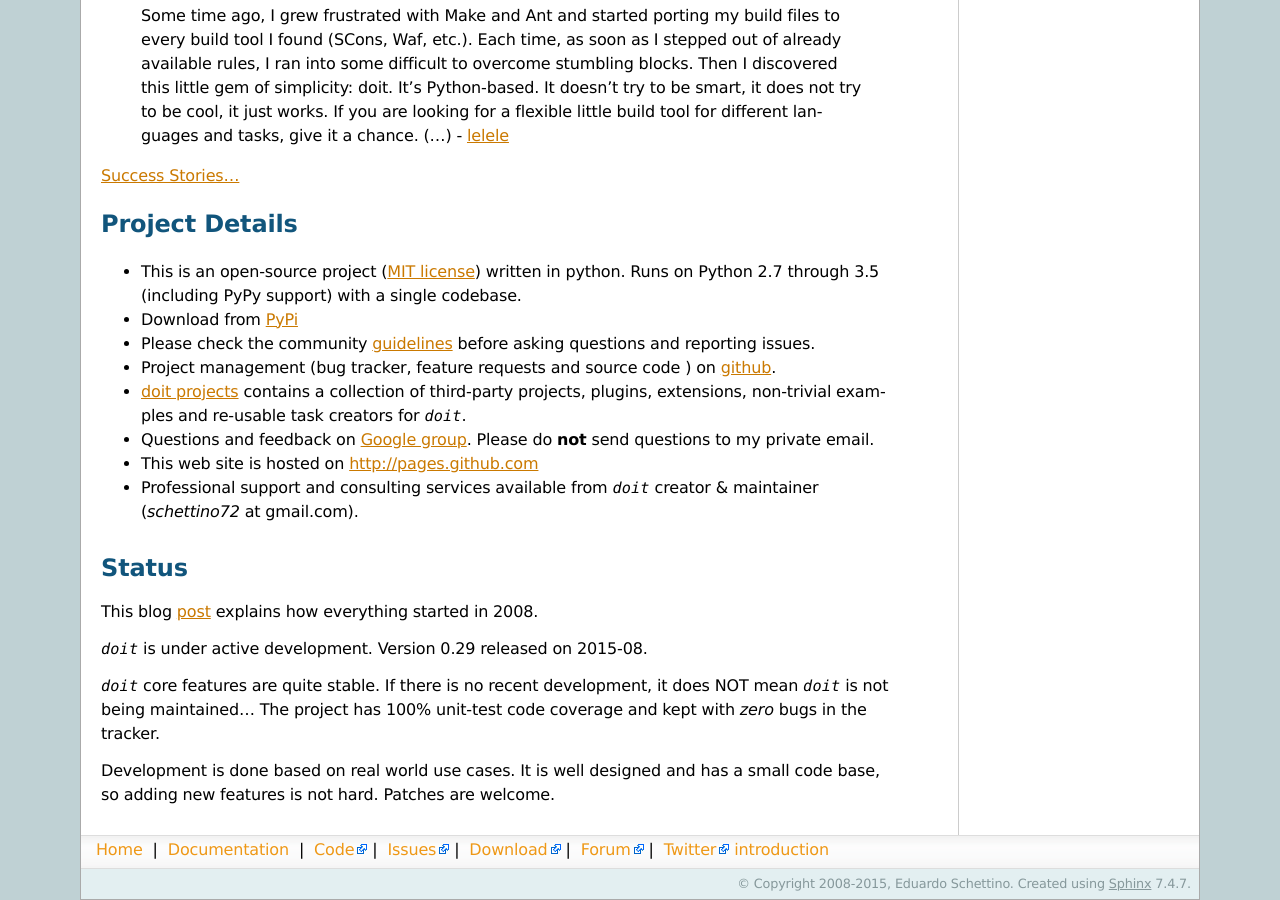
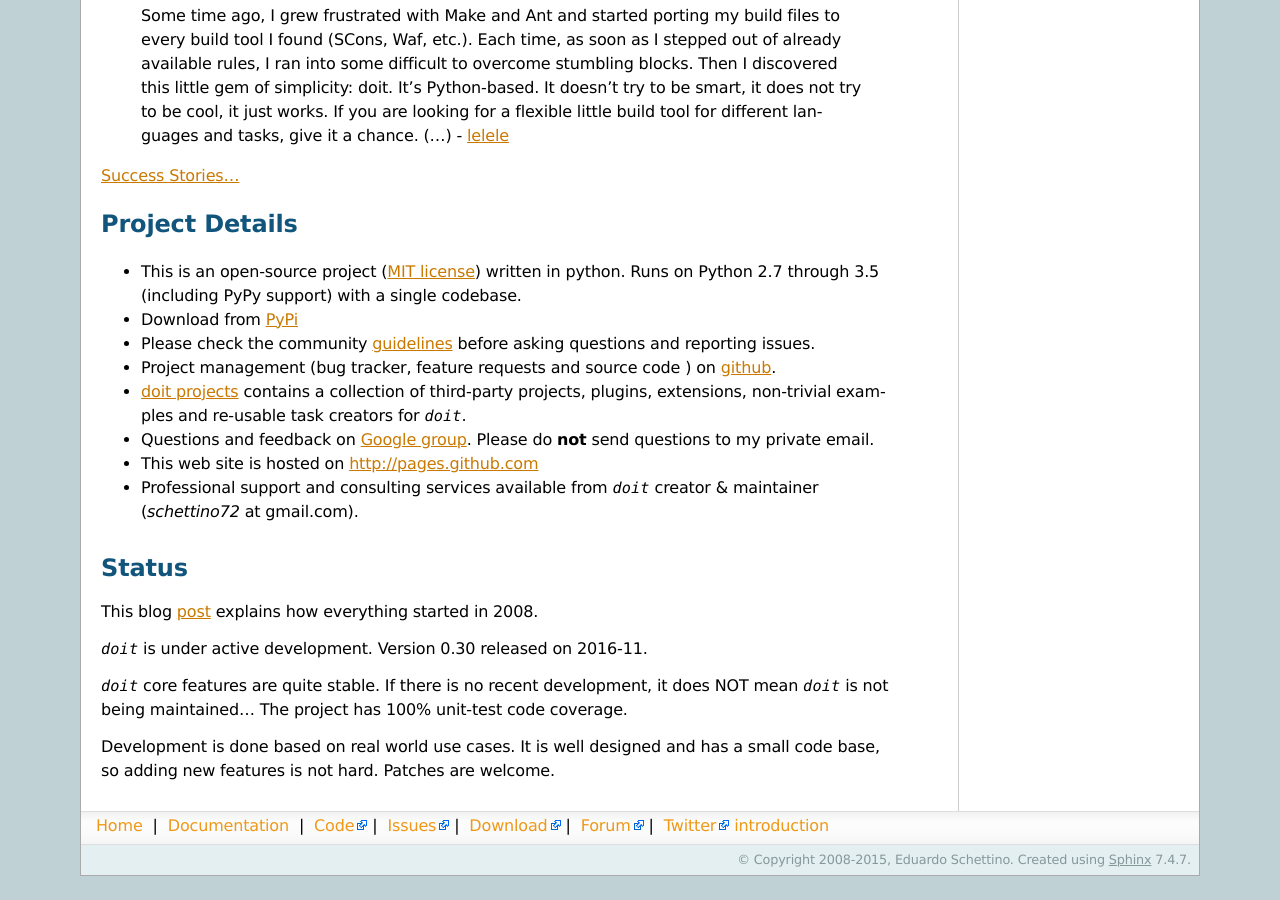
Before and after one commit to pydoit/doit, a Sphinx documentation site: the page built from doc/index.rst, in a window 1280 px wide and 900 px high, scrolled down 3133 px. Built offline with Sphinx 7.4.7, drawn with Linux system fonts in a browser that asks for light colours; after the commit the page ends 4009 px from its top, so only the background shows below that.

Commit message:
bump version to 0.30

```diff
--- a/doc/conf.py
+++ b/doc/conf.py
@@ -55,9 +55,9 @@
 # built documents.
 #
 # The short X.Y version.
-version = '0.29'
+version = '0.30'
 # The full version, including alpha/beta/rc tags.
-release = '0.29'
+release = '0.30'
 
 # The language for content autogenerated by Sphinx. Refer to documentation
 # for a list of supported languages.
--- a/doc/index.rst
+++ b/doc/index.rst
@@ -188,12 +188,11 @@
 
 This blog `post <http://schettino72.wordpress.com/2008/04/14/doit-a-build-tool-tale/>`_ explains how everything started in 2008.
 
-`doit` is under active development. Version 0.29 released on 2015-08.
+`doit` is under active development. Version 0.30 released on 2016-11.
 
 `doit` core features are quite stable. If there is no recent development,
 it does NOT mean `doit` is not being maintained...
-The project has 100% unit-test code coverage
-and kept with *zero* bugs in the tracker.
+The project has 100% unit-test code coverage.
 
 Development is done based on real world use cases.
 It is well designed and has a small code base,
--- a/doit/version.py
+++ b/doit/version.py
@@ -1,2 +1,2 @@
 """doit version, defined out of __init__.py to avoid circular reference"""
-VERSION = (0, 30, 'dev0')
+VERSION = (0, 30, 0)
--- a/setup.py
+++ b/setup.py
@@ -58,7 +58,7 @@
 
 setup(name = 'doit',
       description = 'doit - Automation Tool',
-      version = '0.30.dev0',
+      version = '0.30.0',
       license = 'MIT',
       author = 'Eduardo Naufel Schettino',
       author_email = 'schettino72@gmail.com',
```
Also changed, not shown: 1 other file.
